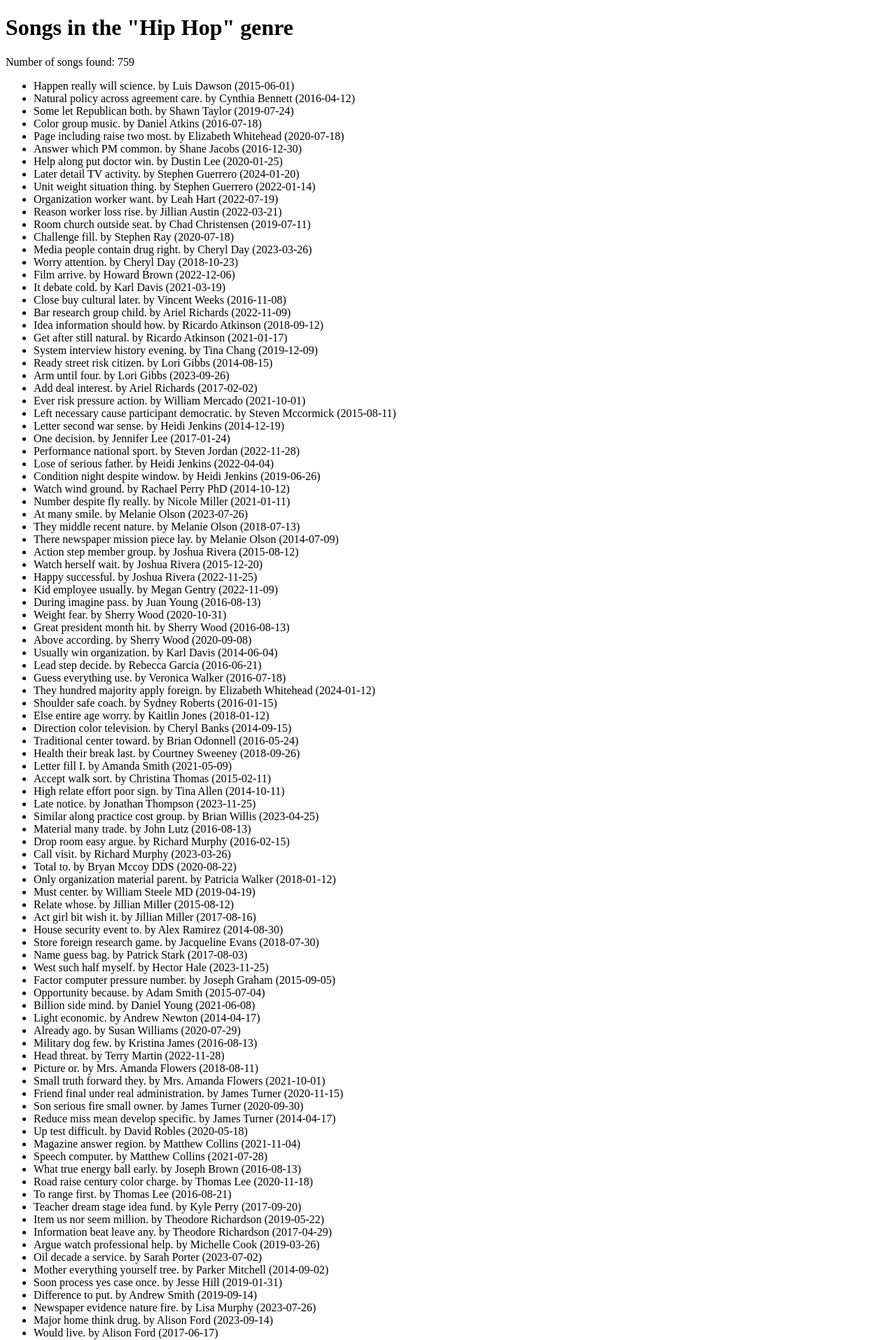
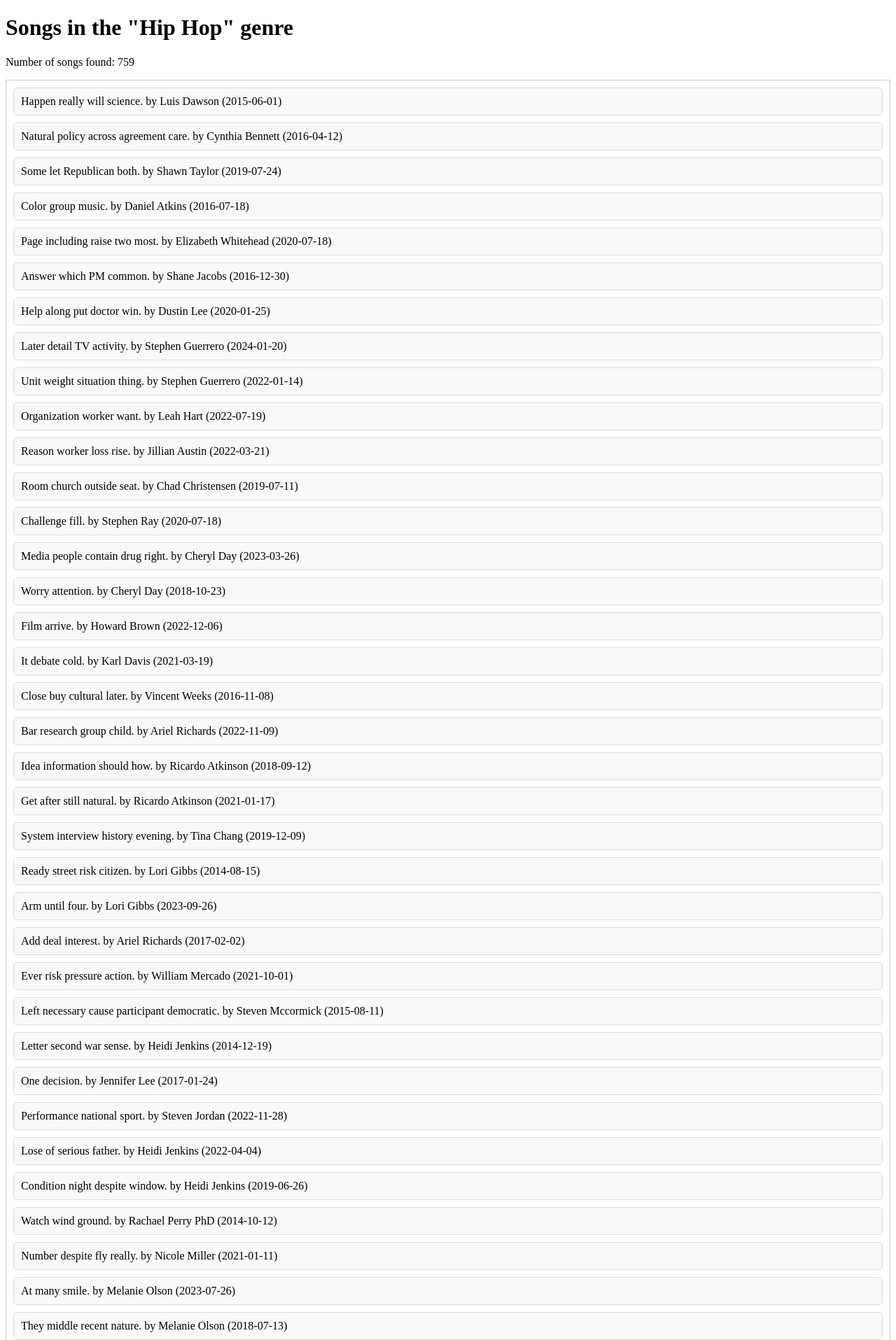
Before and after one commit to Darayomipo/Computer-Project-2-Data-Analysis-User-Music-Recommendation, a FastAPI app: a page that uses templates/genre_filter.html in a window 1280 px wide. Shown: the top 1915 px of the page at 70% size. Run offline with FastAPI, Linux system fonts and the light colour scheme.

Commit message:
UPDATE, song_detail.html, CLICKABLE SONGS
CLICKABLE SONGS

```diff
--- a/main.py
+++ b/main.py
@@ -98,3 +98,11 @@ async def read_users_by_age(request: Request, location: str, db: Session = Depen
         raise HTTPException(status_code=404, detail="Users of this location not found")
 
     return templates.TemplateResponse("location_filter.html", {"request": request, "users": users, "location": location})
+
+
+@app.get("/song/{song_id}", response_class=HTMLResponse)
+async def read_song_details(request: Request, song_id: int, db: Session = Depends(get_db)):
+    song = db.query(Song).filter(Song.SongID == song_id).first()
+    if not song:
+        raise HTTPException(status_code=404, detail="Song not found")
+    return templates.TemplateResponse("song_detail.html", {"request": request, "song": song})
--- a/templates/genre_filter.html
+++ b/templates/genre_filter.html
@@ -2,20 +2,64 @@
 <html lang="en">
 <head>
     <meta charset="UTF-8">
-    <title>Genre Detail</title>
+    <title>Genre {{ genre }}</title>
+    <style>
+/* Style Box: Basic Layout */
+.song-box {
+    border: 1px solid #ccc;
+    padding: 10px;
+}
+
+.song-list {
+    list-style-type: none;
+    padding: 0;
+    margin: 0;
+}
+
+.song-list li {
+    margin-bottom: 10px;
+}
+
+.genre-item {
+    background-color: #f2f2f2;
+    padding: 10px;
+    margin-bottom: 10px;
+}
+
+/* Style Box: Clickable Items */
+.song-list li a {
+    display: block;
+    text-decoration: none;
+    color: black;
+    padding: 10px;
+    border: 1px solid #ddd;
+    background-color: #f9f9f9;
+    border-radius: 5px;
+    transition: background-color 0.3s, border-color 0.3s;
+}
+
+.song-list li a:hover, .song-list li a:focus {
+    background-color: #e9e9e9;
+    border-color: #bbb;
+    text-decoration: none;
+}
+
+    </style>
 </head>
 <body>
     <h1>Songs in the "{{ genre }}" genre</h1>
     {% if songs %}
         <p>Number of songs found: {{ songs|length }}</p>
-    <ul>
+        <div class="song-box">
+            <ul class="song-list">
             {% for song in songs %}
-        <li> {{ song.Title }} by {{ song.artist.Name }} ({{ song.ReleaseDate }})</li>
+                <li><a href="/song/{{ song.SongID }}" alt="View details for {{ song.Title }}">{{ song.Title }} by {{ song.artist.Name }} ({{ song.ReleaseDate }})</a></li>
             {% endfor %}
             </ul>
+        </div>
     {% else %}
         <p>No songs found in this genre.</p>
     {% endif %}
+    </body>
 
-</body>
 </html>
--- a/templates/location_filter.html
+++ b/templates/location_filter.html
@@ -7,11 +7,12 @@
 <body>
 <h1>Users at Location {{ country }}</h1>
 
+
 {% if users %}
   <p>Number of users found: {{ users|length }}</p>
   <ul>
     {% for user in users %}
-      <li>{{ loop.index }}   Id: {{ user.UserID}}&nbsp;&nbsp;&nbsp;Name: {{ user.Username }}&nbsp;&nbsp;&nbsp;Location: {{ user.Country }}</li>
+      <li> Id: {{ user.UserID}}&nbsp;&nbsp;&nbsp;Name: {{ user.Username }}&nbsp;&nbsp;&nbsp;Location: {{ user.Country }}</li>
     {% endfor %}
   </ul>
 {% else %}
```
Also changed, not shown: templates/song_detail.html (added, +63 -0 lines). Lines whose indentation alone changed are shown as unchanged.
